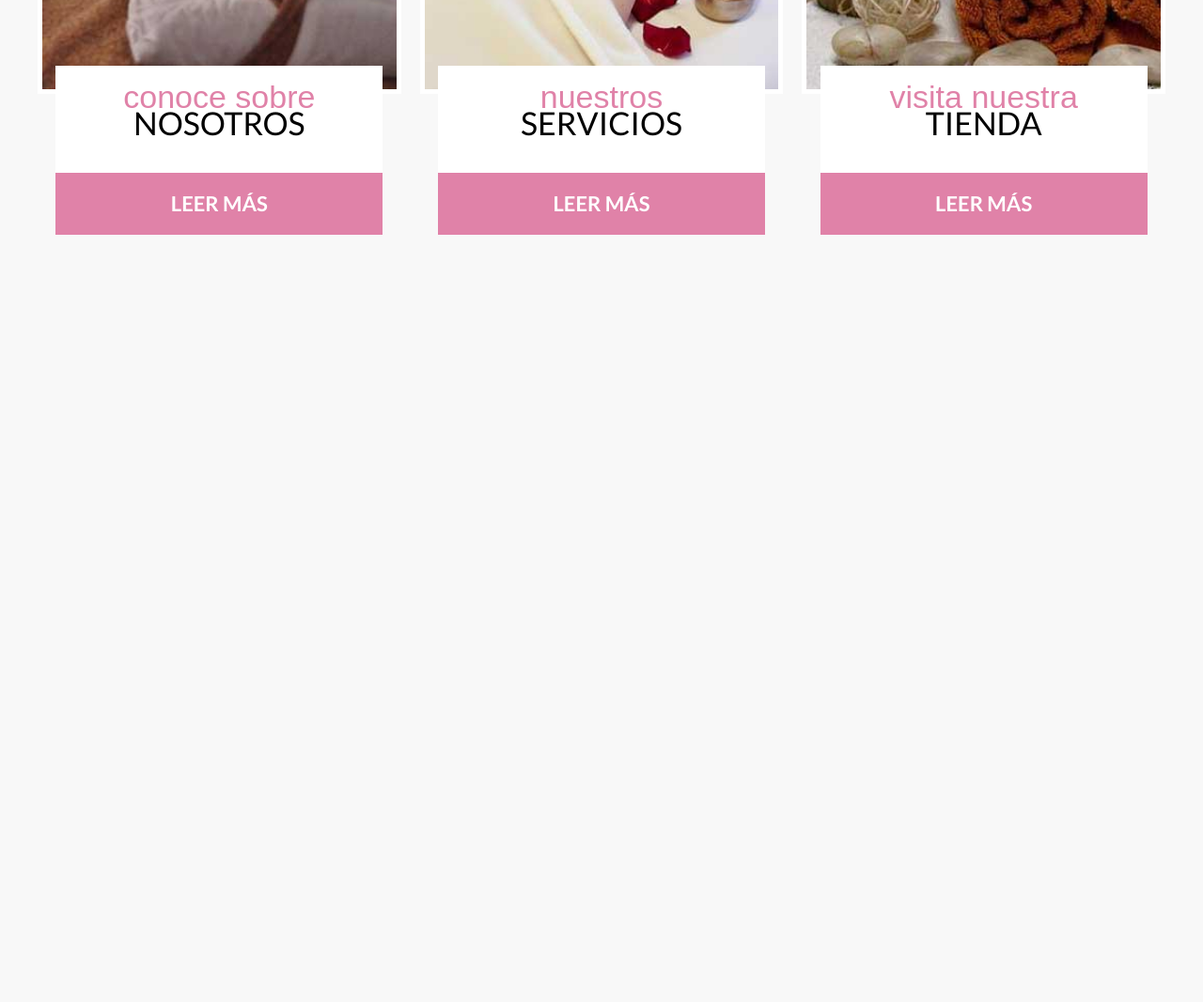
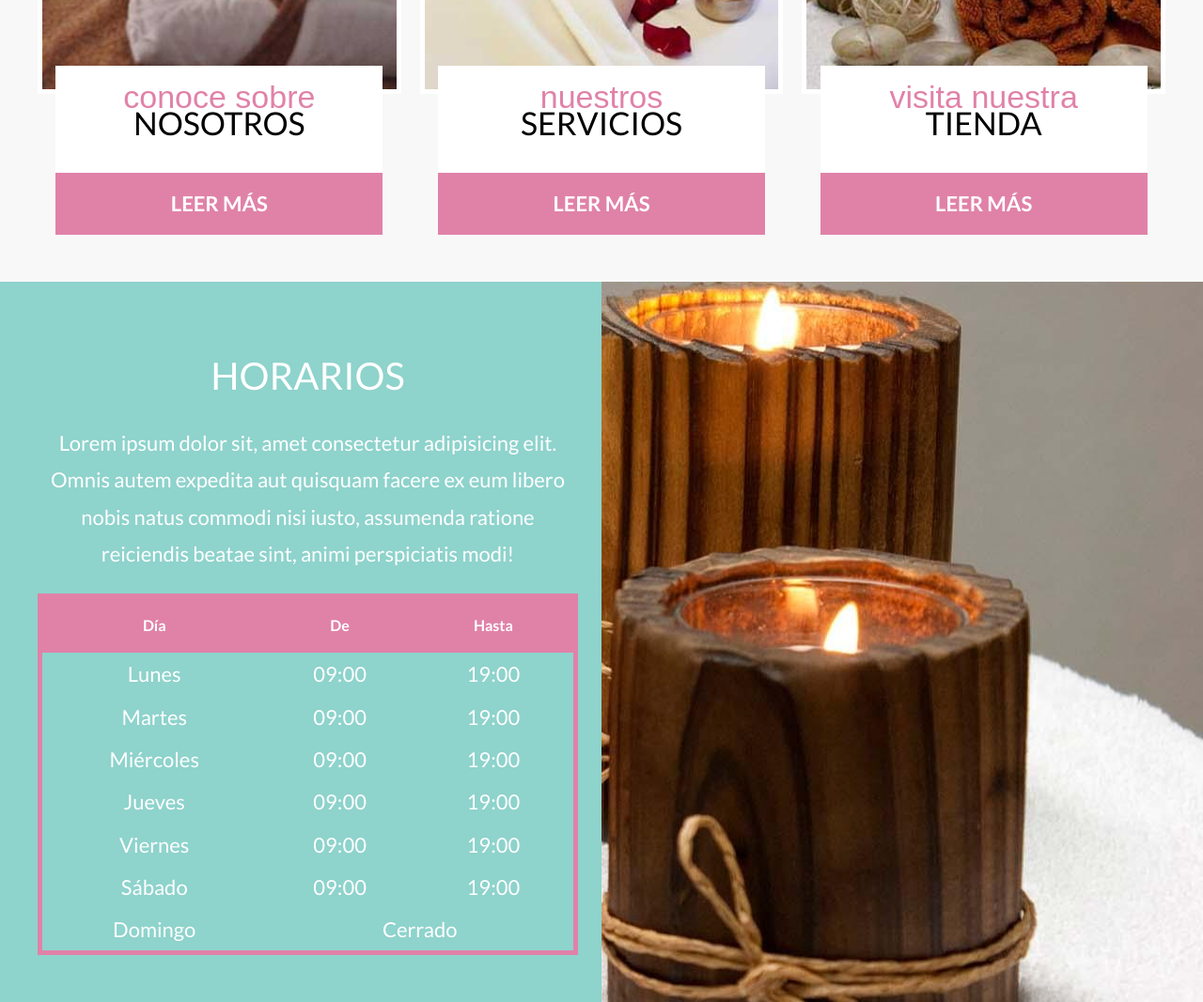
Before and after one commit to DeveloperMAC2023/Spa, a website: page index.html in a window 1280 px wide. Shown: the part 1668-2735 px from the top of the page at 94% size. Before the commit the page ends 1968 px from the top, so only its background shows below. Drawn offline with Linux system fonts and the light colour scheme; a web font is replaced by a local one.

Commit message:
Finalizada la rama Horarios

```diff
--- a/index.html
+++ b/index.html
@@ -102,5 +102,64 @@
         </div>
     </section>
 
+    <!-- HORARIOS -->
+    <section class="horario">
+        <div class="horario__grid contenedor">
+            <div class="horario__contenido">
+                <h3 class="horario__heading">Horarios</h3>
+                <p class="horario__texto">
+                    Lorem ipsum dolor sit, amet consectetur adipisicing elit. Omnis autem expedita aut quisquam
+                    facere ex eum libero nobis natus commodi nisi iusto, assumenda ratione reiciendis beatae sint, animi perspiciatis modi!
+                </p>
+
+                <table class="tabla">
+                    <thead class="tabla__thead">
+                        <tr>
+                            <th class="tabla__th">Día</th>
+                            <th class="tabla__th">De</th>
+                            <th class="tabla__th">Hasta</th>
+                        </tr>
+                    </thead>
+                    <tbody class="tabla__tbody">
+                        <tr class="tabla__tr">
+                            <td class="tabla__td">Lunes</td>
+                            <td class="tabla__td">09:00</td>
+                            <td class="tabla__td">19:00</td>
+                        </tr>
+                        <tr class="tabla__tr">
+                            <td class="tabla__td">Martes</td>
+                            <td class="tabla__td">09:00</td>
+                            <td class="tabla__td">19:00</td>
+                        </tr>
+                        <tr class="tabla__tr">
+                            <td class="tabla__td">Miércoles</td>
+                            <td class="tabla__td">09:00</td>
+                            <td class="tabla__td">19:00</td>
+                        </tr>
+                        <tr class="tabla__tr">
+                            <td class="tabla__td">Jueves</td>
+                            <td class="tabla__td">09:00</td>
+                            <td class="tabla__td">19:00</td>
+                        </tr>
+                        <tr class="tabla__tr">
+                            <td class="tabla__td">Viernes</td>
+                            <td class="tabla__td">09:00</td>
+                            <td class="tabla__td">19:00</td>
+                        </tr>
+                        <tr class="tabla__tr">
+                            <td class="tabla__td">Sábado</td>
+                            <td class="tabla__td">09:00</td>
+                            <td class="tabla__td">19:00</td>
+                        </tr>
+                        <tr class="tabla__tr">
+                            <td class="tabla__td">Domingo</td>
+                            <td class="tabla__td" colspan="2">Cerrado</td>
+                        </tr>
+                    </tbody>
+                </table>
+            </div>
+        </div>
+    </section>
+
 </body>
 </html>
--- a/src/scss/base/_mixins.scss
+++ b/src/scss/base/_mixins.scss
@@ -64,3 +64,10 @@
         font-family: v.$fuentePrincipal;
     }
 }
+
+@mixin heading {
+    text-transform: uppercase;
+    text-align: center;
+    font-weight: 400;
+    font-size: 4rem;
+}
--- /dev/null
+++ b/src/scss/ui/contenido/_horarios.scss
@@ -0,0 +1,57 @@
+@use 'base/variables' as v;
+@use 'base/mixins' as m;
+
+.horario {
+    background-image: linear-gradient( to bottom, v.$primario 0%, v.$primario 50%, transparent 50% ), url(../img/bg_horarios.jpg);
+    background-repeat: no-repeat;
+    background-position: center, bottom center;
+    color: v.$blanco;
+
+    @include m.tablet {
+        background-image: linear-gradient( to right, v.$primario 0%, v.$primario 50%, transparent 50% ), url(../img/bg_horarios.jpg);
+        background-position: center, top right;
+    }
+
+    &__grid {
+        display: grid;
+        grid-template-rows: repeat(2, 1fr);
+        @include m.tablet {
+            grid-template-rows: unset;
+            @include m.grid(2, 5rem);
+        }
+    }
+    &__contenido {
+        padding: 5rem 0;
+    }
+    &__heading {
+        @include m.heading;
+    }
+    &__texto {
+        font-size: 2.2rem;
+        line-height: 1.8;
+        text-align: center;
+    }
+}
+
+.tabla {
+    width: 100%;
+    border: .5rem solid v.$secundario;
+    text-align: center;
+    border-collapse: collapse;
+
+    &__thead {
+        background-color: v.$secundario;
+    }
+    &__th {
+        padding: 2rem;
+    }
+    &__tr {
+        &:hover {
+            background-color: darken(v.$primario, 10%);
+        }
+    }
+    &__td {
+        padding: 1rem;
+        font-size: 2.2rem;
+    }
+}
--- a/src/scss/ui/contenido/_index.scss
+++ b/src/scss/ui/contenido/_index.scss
@@ -1,2 +1,3 @@
 @forward 'bienvenida';
 @forward 'cards';
+@forward 'horarios';
```
Also changed, not shown: build/css/app.css, 1 other file.
